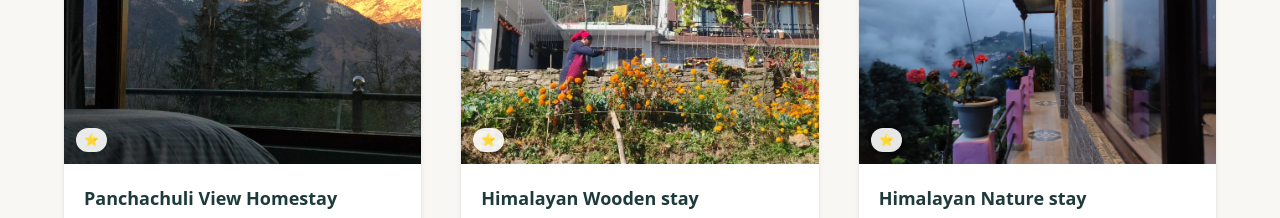
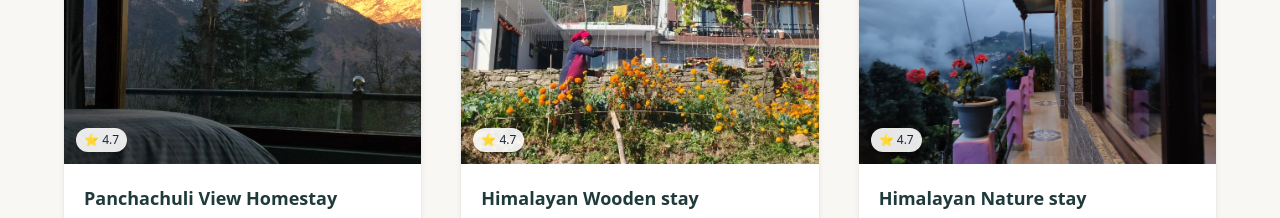
Before and after one commit to ashwanizsktm/mountain-stay, a Next.js app: page / in a window 1280 px wide. Shown: the part 1660-1878 px from the top of the page. Built offline with nearby package versions, Linux system fonts and the light colour scheme.

Commit message:
fixed errors

```diff
--- a/components/PropertyCard.tsx
+++ b/components/PropertyCard.tsx
@@ -14,7 +14,7 @@ export default function PropertyCard({ property }: PropertyCardProps) {
   );
   const locationSlug = location?.slug;
   const locationName = location?.name;
-  const rating = property.rating;
+  const rating = property.reviews.rating;
   // Fake rating for now (until real reviews exist)
   // const rating = 4.7;
   return (
```
